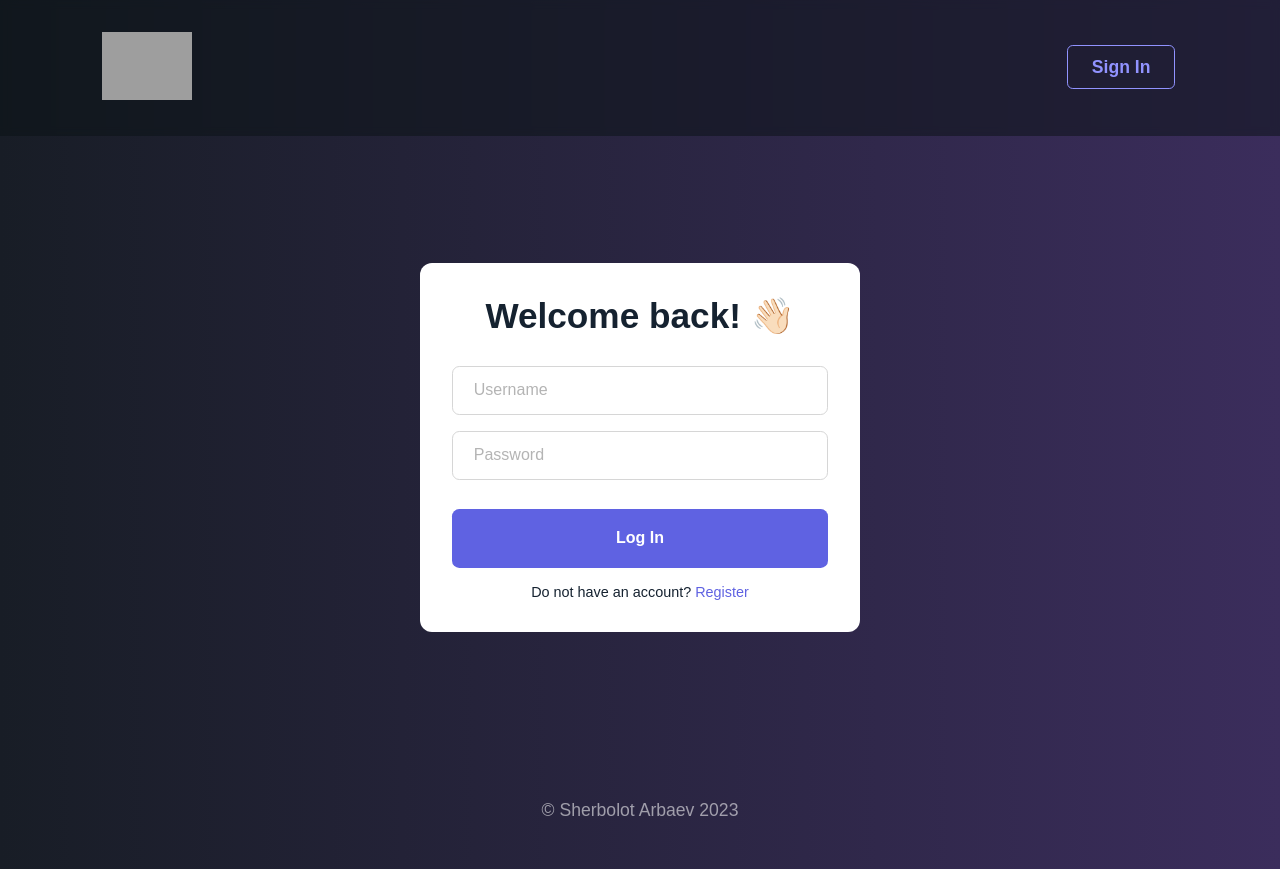
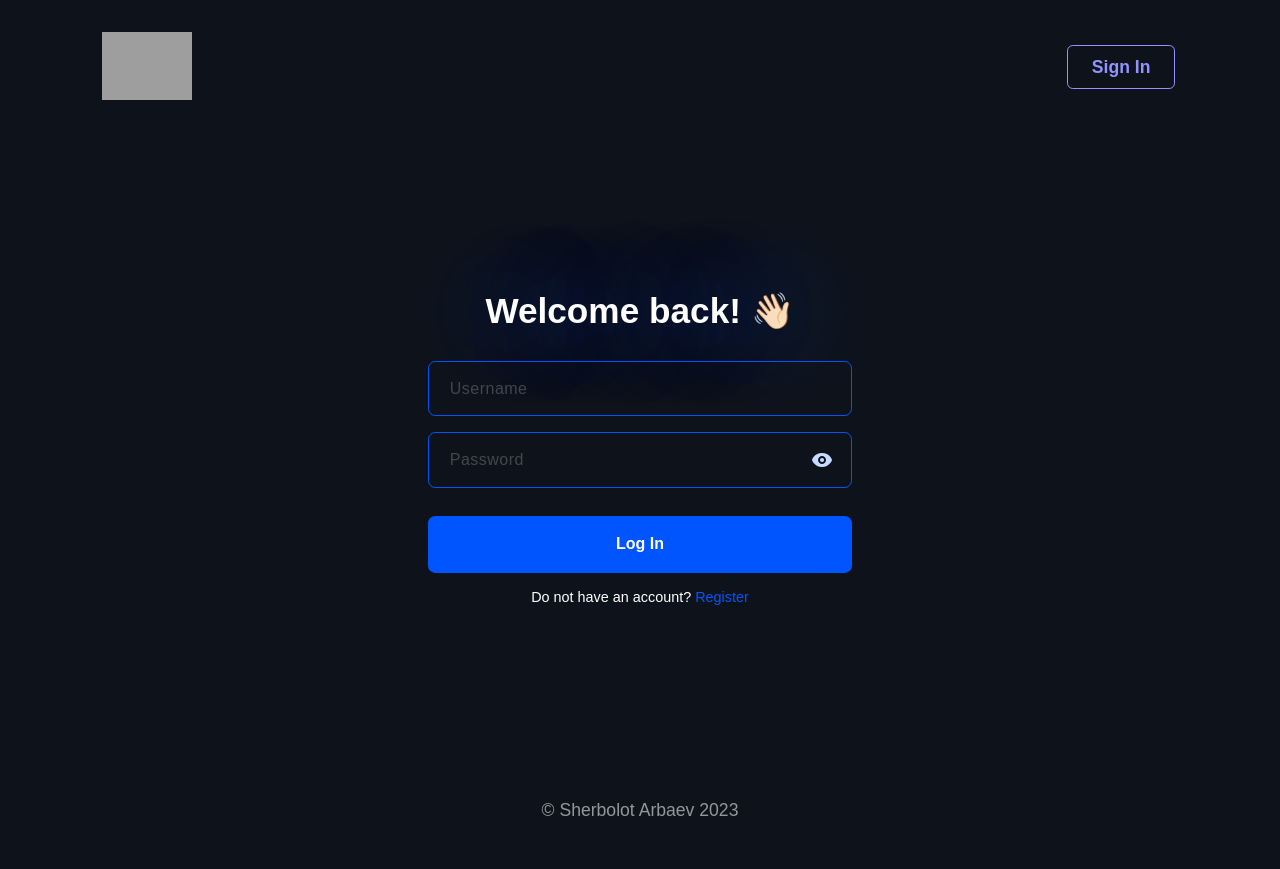
Before and after one commit to arbaevsherbolot/Auth-React, a React (Vite) app: page /login in a window 1280 px wide. Built offline with nearby package versions, Linux system fonts and the light colour scheme; grey boxes are pictures that could not be loaded; a web font is replaced by a local one.

Commit message:
Upgrade styles and added show pasword button

```diff
--- a/src/components/pages/auth/login/Login.jsx
+++ b/src/components/pages/auth/login/Login.jsx
@@ -3,6 +3,7 @@ import { Link, useNavigate } from "react-router-dom";
 import axios from "axios";
 import { ToastContainer, toast } from "react-toastify";
 import "react-toastify/dist/ReactToastify.css";
+import show_icon from "../../../../assets/svg/show.svg";
 import styles from "./Login.module.scss";
 
 const Login = () => {
@@ -12,6 +13,8 @@ const Login = () => {
     username: "",
     password: "",
   });
+
+  const [showPassword, setShowPassword] = useState(false);
 
   const handleChangeUsername = (e) => {
     setData((prev) => ({
@@ -27,6 +30,10 @@ const Login = () => {
     }));
   };
 
+  const password_toggle = () => {
+    setShowPassword(!showPassword);
+  };
+
   const server_url = "https://auth-node.up.railway.app/auth";
 
   const notifySuccess = () => {
@@ -38,7 +45,7 @@ const Login = () => {
       pauseOnHover: true,
       draggable: true,
       progress: undefined,
-      theme: "light",
+      theme: "dark",
     });
   };
 
@@ -53,7 +60,7 @@ const Login = () => {
       pauseOnHover: true,
       draggable: true,
       progress: undefined,
-      theme: "light",
+      theme: "dark",
     });
   };
 
@@ -63,11 +70,14 @@ const Login = () => {
     e.preventDefault();
 
     try {
+      if (!validateUsername(data.username)) {
+        notifyError("Invalid Username!");
+      } else {
         await axios.post(`${server_url}/login`, data).then((res) => {
           if (res.data.auth === true) {
+            console.log(res.data);
+
             notifySuccess();
-
-          console.log(res.data);
 
             setData((prev) => ({
               ...prev,
@@ -80,9 +90,15 @@ const Login = () => {
             notifyError(res.data.message);
           }
         });
+      }
     } catch {
       notifyError();
     }
+  };
+
+  const validateUsername = (username) => {
+    const regex = /^[\w\s]{2,30}$/;
+    return regex.test(username);
   };
 
   return (
@@ -100,14 +116,23 @@ const Login = () => {
             className={styles.input}
           />
 
+          <div className={styles.password_wrapper}>
             <input
               required
-            type="text"
+              type={showPassword ? "text" : "password"}
               value={data.password}
               placeholder="Password"
               onChange={handleChangePassword}
               className={styles.input}
             />
+
+            <img
+              src={show_icon}
+              alt="password-icon"
+              className={styles.password_btn}
+              onClick={password_toggle}
+            />
+          </div>
 
           <button type="submit" className={styles.button}>
             Log In
@@ -118,18 +143,7 @@ const Login = () => {
           </Link>
         </form>
 
-        <ToastContainer
-          position="top-center"
-          autoClose={5000}
-          hideProgressBar={false}
-          newestOnTop={false}
-          closeOnClick
-          rtl={false}
-          pauseOnFocusLoss
-          draggable
-          pauseOnHover
-          theme="light"
-        />
+        <ToastContainer />
       </div>
     </>
   );
--- a/src/components/pages/auth/login/Login.module.scss
+++ b/src/components/pages/auth/login/Login.module.scss
@@ -12,7 +12,7 @@
     max-width: 440px;
 
     margin: 1rem;
-    padding: 2rem 2rem;
+    padding: 0.5rem;
 
     border-radius: 12px;
 
@@ -21,13 +21,10 @@
 
     gap: 1rem;
 
-    background-color: #fff;
-
     @media (max-width: 767px) {
       max-width: 370px;
 
       margin: 1rem;
-      padding: 1.5rem 1.5rem;
     }
 
     .title {
@@ -37,49 +34,75 @@
 
       font-size: 2.2rem;
       font-weight: 800;
-      color: #152230;
+      color: #fff;
+      text-shadow: 0 0 90px #0055ff;
     }
 
     .input {
       width: 100%;
-      padding: 1rem 1.3rem;
+      padding: 1.1rem 1.3rem;
 
-      border: 1px solid #d6d6d6;
+      border: 1.1px solid #0055ff;
       border-radius: 0.455rem;
+
+      background: transparent;
+
+      font-size: 1rem;
+      color: #fff;
 
       &:focus {
         outline: 0;
+        background-color: #0055ff4f;
       }
 
       &::placeholder {
         font-size: 1rem;
-        color: #b4b4b4;
+        letter-spacing: 0.03rem;
+        color: #ffffff38;
+      }
+    }
+
+    .password_wrapper {
+      position: relative;
+
+      .password_btn {
+        position: absolute;
+        right: 4%;
+        top: 50%;
+
+        transform: translate(-4%, -50%);
       }
     }
 
     .button {
       width: 100%;
 
-      padding: 1.3rem;
+      padding: 1.2rem;
       margin-top: 0.8rem;
 
       border: none;
       border-radius: 0.455rem;
 
-      background-color: #5f62e2;
+      background-color: #0055ff;
 
       font-size: 1rem;
       font-weight: 600;
       color: #fff;
+
+      transition: 0.4s;
+
+      &:hover {
+        background-color: #004ade;
+      }
     }
 
     .link {
       text-align: center;
       font-size: 0.9rem;
-      color: #152230;
+      color: #fff;
 
       span {
-        color: #5f62e2;
+        color: #0055ff;
       }
     }
   }
--- a/src/components/pages/auth/register/Register.jsx
+++ b/src/components/pages/auth/register/Register.jsx
@@ -3,6 +3,7 @@ import { Link, useNavigate } from "react-router-dom";
 import axios from "axios";
 import { ToastContainer, toast } from "react-toastify";
 import "react-toastify/dist/ReactToastify.css";
+import show_icon from "../../../../assets/svg/show.svg";
 import styles from "./Register.module.scss";
 
 const Register = () => {
@@ -13,6 +14,8 @@ const Register = () => {
     email: "",
     password: "",
   });
+
+  const [showPassword, setShowPassword] = useState(false);
 
   const handleChangeUsername = (e) => {
     setData((prev) => ({
@@ -35,12 +38,16 @@ const Register = () => {
     }));
   };
 
+  const password_toggle = () => {
+    setShowPassword(!showPassword);
+  };
+
   const server_url = "https://auth-node.up.railway.app/auth";
 
   const navigate = useNavigate();
 
-  const notifyError = () => {
-    return toast.error("Username already exists!", {
+  const notifyError = (msg) => {
+    return toast.error(`${msg}`, {
       position: "top-center",
       autoClose: 5000,
       hideProgressBar: false,
@@ -48,7 +55,7 @@ const Register = () => {
       pauseOnHover: true,
       draggable: true,
       progress: undefined,
-      theme: "light",
+      theme: "dark",
     });
   };
 
@@ -56,6 +63,13 @@ const Register = () => {
     e.preventDefault();
 
     try {
+      if (!validateUsername(data.username)) {
+        notifyError("Invalid Username!");
+      } else if (!validateEmail(data.email)) {
+        notifyError("Invalid Email!");
+      } else if (data.password.length < 8) {
+        notifyError("Password must be at least 8 characters!");
+      } else {
         await axios.post(`${server_url}/register`, data);
 
         setData((prev) => ({
@@ -66,9 +80,20 @@ const Register = () => {
         }));
 
         navigate("/login");
+      }
     } catch {
-      notifyError();
+      notifyError("Username already exists!");
     }
+  };
+
+  const validateUsername = (username) => {
+    const regex = /^[\w\s]{2,30}$/;
+    return regex.test(username);
+  };
+
+  const validateEmail = (email) => {
+    const regex = /^\S+@\S+\.\S+$/;
+    return regex.test(email);
   };
 
   return (
@@ -95,14 +120,23 @@ const Register = () => {
             className={styles.input}
           />
 
+          <div className={styles.password_wrapper}>
             <input
               required
-            type="text"
+              type={showPassword ? "text" : "password"}
               value={data.password}
               placeholder="Password"
               onChange={handleChangePassword}
               className={styles.input}
             />
+
+            <img
+              src={show_icon}
+              alt="password-icon"
+              className={styles.password_btn}
+              onClick={password_toggle}
+            />
+          </div>
 
           <button type="submit" className={styles.button}>
             Sign Up
@@ -113,18 +147,7 @@ const Register = () => {
           </Link>
         </form>
 
-        <ToastContainer
-          position="top-center"
-          autoClose={5000}
-          hideProgressBar={false}
-          newestOnTop={false}
-          closeOnClick
-          rtl={false}
-          pauseOnFocusLoss
-          draggable
-          pauseOnHover
-          theme="light"
-        />
+        <ToastContainer />
       </div>
     </>
   );
--- a/src/components/pages/auth/register/Register.module.scss
+++ b/src/components/pages/auth/register/Register.module.scss
@@ -12,7 +12,7 @@
     max-width: 440px;
 
     margin: 1rem;
-    padding: 2.7rem 2rem;
+    padding: 0.5rem;
 
     border-radius: 12px;
 
@@ -21,13 +21,10 @@
 
     gap: 1rem;
 
-    background-color: #fff;
-
     @media (max-width: 767px) {
       max-width: 370px;
 
       margin: 1rem;
-      padding: 1.5rem 1.5rem;
     }
 
     .title {
@@ -37,49 +34,75 @@
 
       font-size: 2.2rem;
       font-weight: 800;
-      color: #152230;
+      color: #fff;
+      text-shadow: 0 0 90px #0055ff;
     }
 
     .input {
       width: 100%;
-      padding: 1rem 1.3rem;
+      padding: 1.1rem 1.3rem;
 
-      border: 1px solid #d6d6d6;
+      border: 1.1px solid #0055ff;
       border-radius: 0.455rem;
+
+      background: transparent;
+
+      font-size: 1rem;
+      color: #fff;
 
       &:focus {
         outline: 0;
+        background-color: #0055ff4f;
       }
 
       &::placeholder {
         font-size: 1rem;
-        color: #b4b4b4;
+        letter-spacing: 0.03rem;
+        color: #ffffff38;
+      }
+    }
+
+    .password_wrapper {
+      position: relative;
+
+      .password_btn {
+        position: absolute;
+        right: 4%;
+        top: 50%;
+
+        transform: translate(-4%, -50%);
       }
     }
 
     .button {
       width: 100%;
 
-      padding: 1.3rem;
+      padding: 1.2rem;
       margin-top: 0.8rem;
 
       border: none;
       border-radius: 0.455rem;
 
-      background-color: #5f62e2;
+      background-color: #0055ff;
 
       font-size: 1rem;
       font-weight: 600;
       color: #fff;
+
+      transition: 0.4s;
+
+      &:hover {
+        background-color: #004ade;
+      }
     }
 
     .link {
       text-align: center;
       font-size: 0.9rem;
-      color: #152230;
+      color: #fff;
 
       span {
-        color: #5f62e2;
+        color: #0055ff;
       }
     }
   }
--- a/src/components/wrapper/header/Header.module.scss
+++ b/src/components/wrapper/header/Header.module.scss
@@ -7,10 +7,6 @@
   display: flex;
   justify-content: space-between;
   align-items: center;
-
-  background: #0d131887;
-  backdrop-filter: blur(4px);
-  -webkit-backdrop-filter: blur(4px);
 
   .logo {
     width: 90px;
--- a/src/index.scss
+++ b/src/index.scss
@@ -10,13 +10,9 @@
 }
 
 body {
-  // display: flex;
-  // align-items: center;
-  // justify-content: center;
-
   min-height: 100vh;
 
-  background: linear-gradient(to right, rgb(24, 29, 38), rgb(59, 45, 92));
+  background: #0e131b;
 
   font-family: "Proxima Nova", sans-serif;
 }
```
Also changed, not shown: src/assets/svg/show.svg (added). Lines whose indentation alone changed are shown as unchanged.
